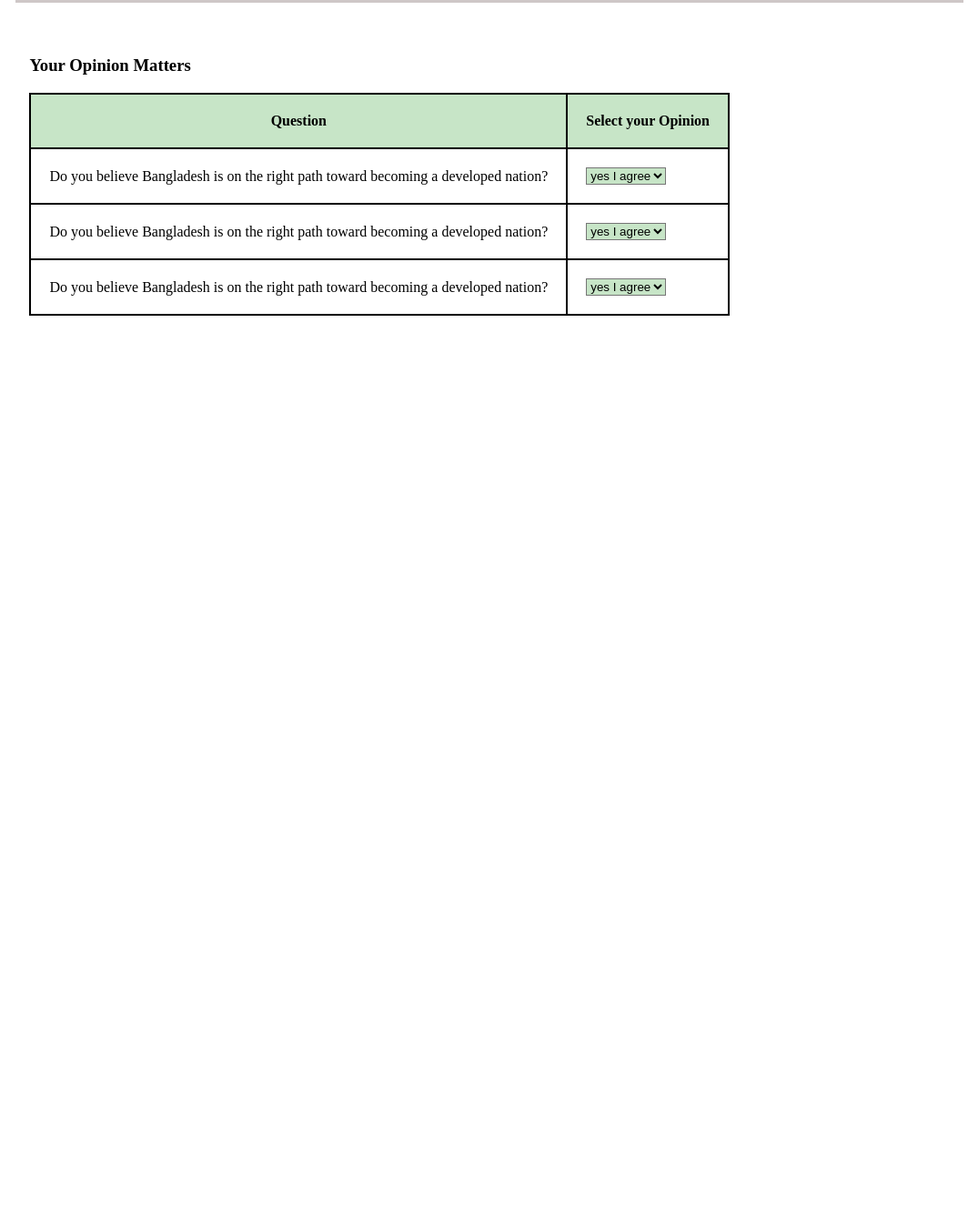
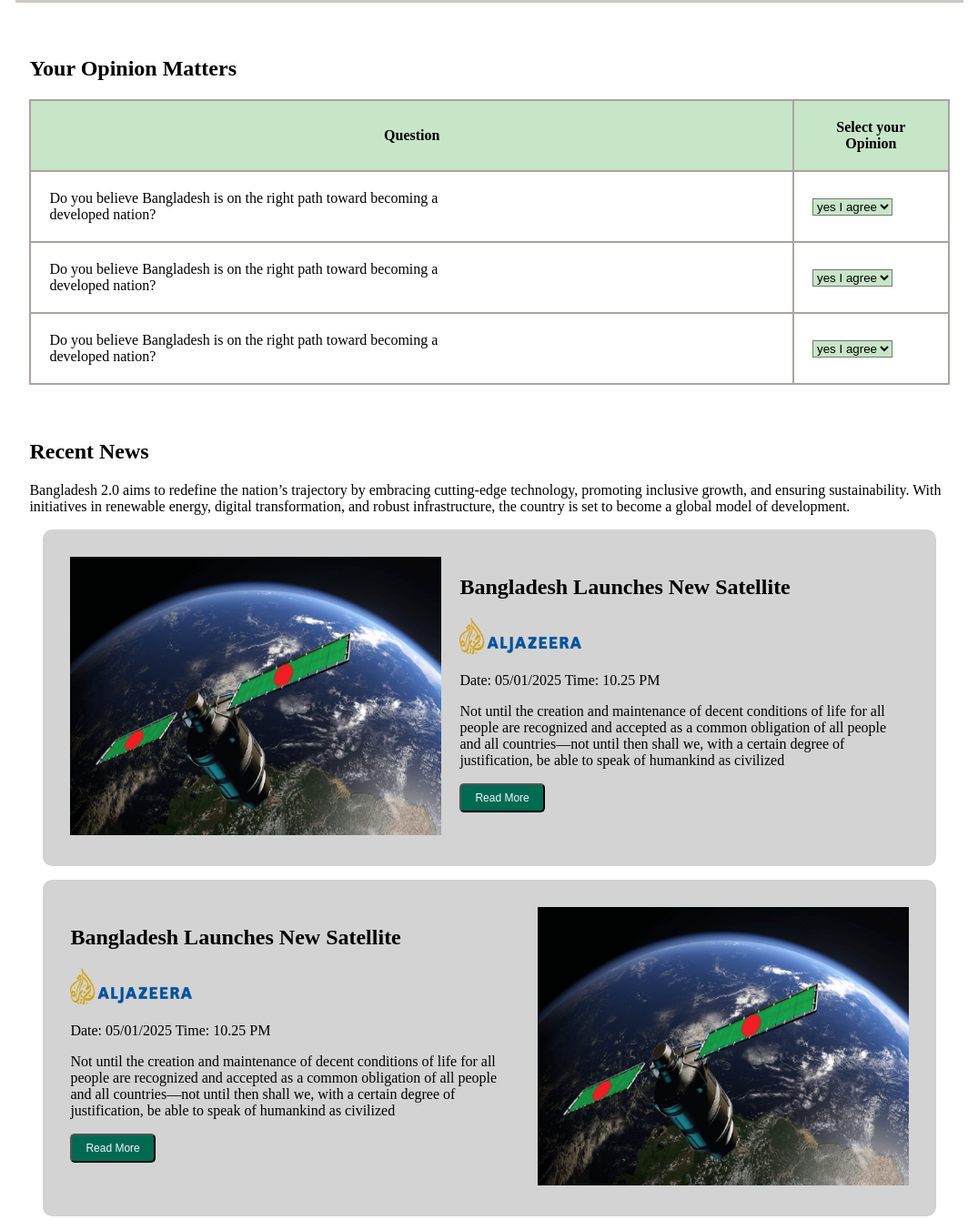
Before and after one commit to Sayed-mrz/first-assignment, a plain HTML site: page index.html in a window 1280 px wide. Shown: the part 1596-2937 px from the top of the page at 91% size, without its empty margins (102-1177 px from the left). Before the commit the page ends 1951 px from the top, so only its background shows below. Drawn offline with Linux system fonts and the light colour scheme; a web font is replaced by a local one.

Commit message:
banner news added

```diff
--- a/index.html
+++ b/index.html
@@ -90,42 +90,92 @@
 </div>
 <div class="card-container">
 <div class="tbl-width">
-    <h3>Your Opinion Matters</h3>
+    <h2>Your Opinion Matters</h2>
 </div>
-<div>
-    <table>
+<div class="tbl-bg">
+    <table  class="tbl-bg">
         <thead>
             <th>Question</th>
             <th>Select your Opinion</th>
         </thead>
         <tbody>
             <tr>
-                <td>Do you believe Bangladesh is on the right path toward becoming a developed nation?</td>
+                <td class="td-padding">Do you believe Bangladesh is on the right path toward becoming a developed nation?</td>
                 <td><select name="yes" id="">
                     <option value="yes I agree">yes I agree</option>
                 </select>
                 </td>
                 </tr>
                 <tr>
-                    <td>Do you believe Bangladesh is on the right path toward becoming a developed nation?</td>
+                    <td class="td-padding">Do you believe Bangladesh is on the right path toward becoming a developed nation?</td>
                     <td><select name="yes" id="">
                         <option value="yes I agree">yes I agree</option>
                     </select>
                     </td>
                     </tr>
                     <tr>
-                        <td>Do you believe Bangladesh is on the right path toward becoming a developed nation?</td>
+                        <td class="td-padding">Do you believe Bangladesh is on the right path toward becoming a developed nation?</td>
                         <td><select name="yes" id="">
                             <option value="yes I agree">yes I agree</option>
                         </select>
                         </td>
                         </tr>
-
-        </tbody>
+                </tbody>
     </table>
 </div>
 </div>
-    </main>
+
+<!-- recent news -->
+<div class="news-container card-container">
+    <div>
+        <h2>Recent News</h2>
+        <p>Bangladesh 2.0 aims to redefine the nation’s trajectory by embracing cutting-edge technology, promoting inclusive growth, and ensuring sustainability. With initiatives in renewable energy, digital transformation, and robust infrastructure, the country is set to become a global model of development.</p>
+    </div>
+
+    <div>
+        <div class="all-cards news-card">
+            <div>
+                <div><img src="assets/satelite.png" alt=""></div>
+            </div>
+            <div>
+                <h2>Bangladesh Launches New Satellite</h2>
+                <img src="assets/al-jazeera.png" alt="">
+                <p>Date: 05/01/2025 Time: 10.25 PM</p>
+                <p>Not until the creation and maintenance of decent conditions of life for all people are recognized and accepted as a common obligation of all people and all countries—not until then shall we,
+                    with a certain degree of justification, be able to speak of humankind as civilized</p>
+                <button class="bnr-btn2">Read More</button>
+            </div>
+        </div>
+        <div class="all-cards news-card">
+            <div>
+                <h2>Bangladesh Launches New Satellite</h2>
+                <img src="assets/al-jazeera.png" alt="">
+                <p>Date: 05/01/2025 Time: 10.25 PM</p>
+                <p>Not until the creation and maintenance of decent conditions of life for all people are recognized and accepted as a common obligation of all people and all countries—not until then shall we,
+                    with a certain degree of justification, be able to speak of humankind as civilized</p>
+                <button class="bnr-btn2">Read More</button>
+            </div>
+            <div>
+                <div><img src="assets/satelite.png" alt=""></div>
+            </div>
+
+        </div>
+        <div class="all-cards news-card">
+            <div>
+                <div><img src="assets/satelite.png" alt=""></div>
+            </div>
+            <div>
+                <h2>Bangladesh Launches New Satellite</h2>
+                <img src="assets/al-jazeera.png" alt="">
+                <p>Date: 05/01/2025 Time: 10.25 PM</p>
+                <p>Not until the creation and maintenance of decent conditions of life for all people are recognized and accepted as a common obligation of all people and all countries—not until then shall we,
+                    with a certain degree of justification, be able to speak of humankind as civilized</p>
+                <button class="bnr-btn2">Read More</button>
+            </div>
+        </div>
+    </div>
+</div>
+</main>
     <footer>
 
     </footer>
--- a/style.css/assignment.css
+++ b/style.css/assignment.css
@@ -115,9 +115,33 @@
 
 /* opinion style */
 table,td,th{
-    border: 2px solid black;
+    border: 2px solid rgb(174, 162, 162);
     border-collapse: collapse;
     padding: 20px;
 }
-th,select{background-color: rgb(199, 229, 199);}
-.tbl-width{width: ;80%}
+th,select{
+    background-color: rgb(199, 229, 199);
+}
+tbl-bg{
+    background-color: rgb(233, 233, 88);
+    padding: 30px;
+}
+.td-padding{
+    padding-right: 340px;
+}
+/* news */
+.news-card{
+    background-color: lightgray;
+    border-radius: 10px;
+    margin: 15px;
+    padding: 30px;
+    gap: 20px;
+}
+.bnr-btn2{
+    background-color: #006A50;
+        color: aliceblue;
+        font-size: 12px;
+        font-weight: 600px;
+        border-radius: 5px;
+        padding: 07px 15px;
+}
```
